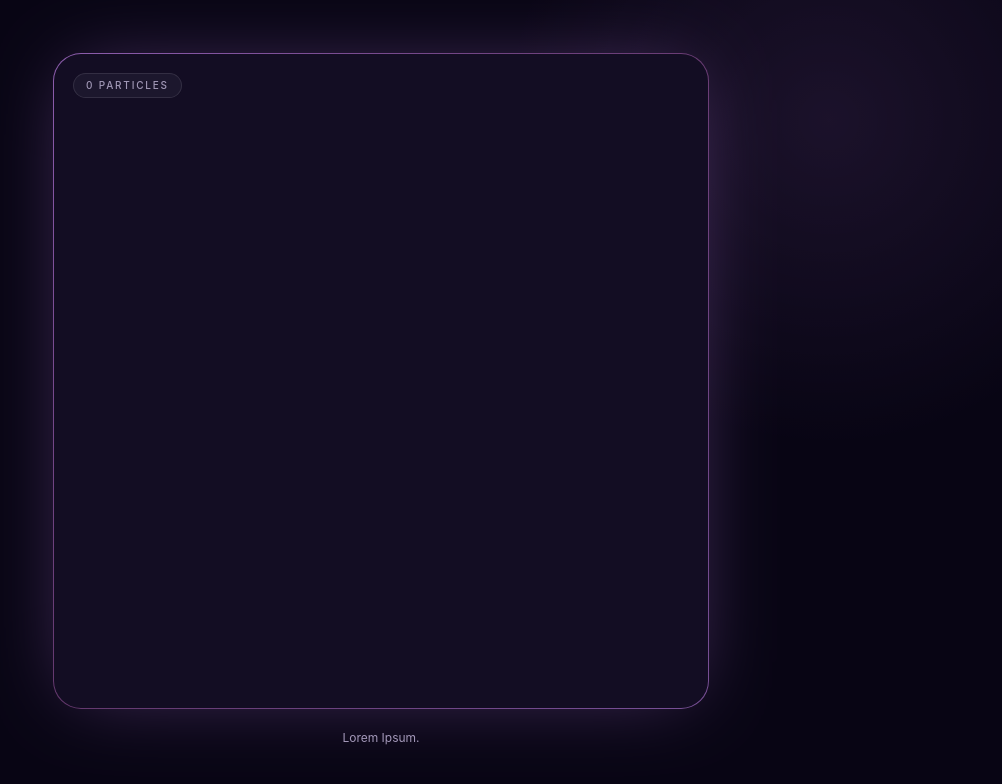
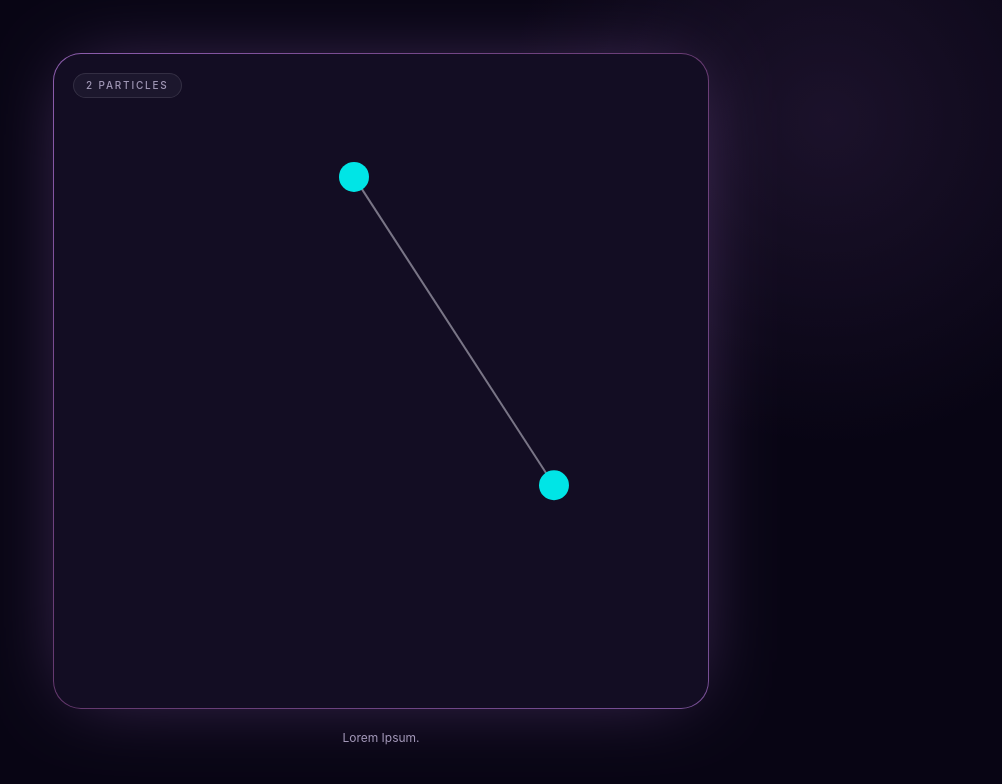
Before and after one commit to GSFranzoni/2d-soft-body-playground, a React (Vite) app: page / in a window 1280 px wide. Shown: the top 784 px of the page, without its empty margins (259-1261 px from the left). Built offline with nearby package versions, Linux system fonts and the light colour scheme.

Commit message:
feat: implement particle and spring mechanics in the simulation

```diff
--- a/src/app.tsx
+++ b/src/app.tsx
@@ -1,12 +1,24 @@
 import { useState } from "react";
 
 import { Canvas } from "@/components/canvas";
+import { Particle } from "@/core/particle";
+import { Spring } from "@/core/spring";
 import { Vector2 } from "@/core/vector2";
 import { World } from "@/core/world";
 
 export function App() {
   const [world] = useState(() => {
-    const world = new World(8, 8, new Vector2(0, 9.81));
+    const world = new World(8, 6);
+
+    const a = new Particle(new Vector2(3, 1), 1, 0.15);
+
+    const b = new Particle(new Vector2(5, 2), 1, 0.15);
+
+    world.addParticle(a);
+    world.addParticle(b);
+
+    world.addSpring(new Spring(a, b, 1, 10, 1));
+
     return world;
   });
 
@@ -16,7 +28,7 @@ export function App() {
       <section className="max-w-layout gap-edge relative flex w-full flex-col items-center">
         <div className="max-w-canvas rounded-frame bg-frame shadow-simulation relative aspect-square w-full p-px">
           <div className="rounded-frame-inner border-border bg-secondary absolute inset-2 border" />
-          <div className="rounded-frame-inner bg-card relative h-full w-full overflow-hidden [&>canvas]:block [&>canvas]:h-auto [&>canvas]:w-full">
+          <div className="rounded-frame-inner bg-card relative h-full w-full overflow-hidden">
             <Canvas world={world} />
           </div>
           <span className="top-edge left-edge rounded-pill border-border bg-secondary text-label tracking-label text-muted-foreground backdrop-blur-panel absolute border px-3 py-1 font-medium uppercase">
--- a/src/components/canvas.tsx
+++ b/src/components/canvas.tsx
@@ -1,6 +1,5 @@
 import { useRef } from "react";
 
-import type { Particle } from "@/core/particle";
 import { World } from "@/core/world";
 import { useAnimationFrame } from "@/hooks/use-animation-frame";
 
@@ -10,14 +9,19 @@ type Props = {
   world: World;
 };
 
+const styles = getComputedStyle(document.documentElement);
+
 export function Canvas({ world }: Props) {
   const canvasRef = useRef<HTMLCanvasElement>(null);
-
-  const colors = useRef(new Map<Particle, string>());
 
   const width = world.getWidth() * PIXELS_PER_METER;
 
   const height = world.getHeight() * PIXELS_PER_METER;
+
+  const colors = {
+    particles: styles.getPropertyValue("--simulation-particle").trim(),
+    spring: styles.getPropertyValue("--simulation-spring").trim(),
+  };
 
   useAnimationFrame((dt) => {
     world.update(dt);
@@ -31,18 +35,31 @@ export function Canvas({ world }: Props) {
     }
 
     context.clearRect(0, 0, width, height);
+    context.strokeStyle = colors.spring;
+    context.lineWidth = 2;
 
+    for (const spring of world.getSprings()) {
+      const a = spring.getA().getPosition();
+      const b = spring.getB().getPosition();
+
+      context.beginPath();
+
+      context.moveTo(a.x * PIXELS_PER_METER, a.y * PIXELS_PER_METER);
+      context.lineTo(b.x * PIXELS_PER_METER, b.y * PIXELS_PER_METER);
+
+      context.stroke();
+    }
+
+    context.fillStyle = colors.particles;
     for (const particle of world.getParticles()) {
       const position = particle.getPosition();
-
-      context.beginPath();
 
       const x = position.x * PIXELS_PER_METER;
       const y = position.y * PIXELS_PER_METER;
       const radius = particle.getRadius() * PIXELS_PER_METER;
 
+      context.beginPath();
       context.arc(x, y, radius, 0, Math.PI * 2);
-
       context.fill();
     }
   });
--- /dev/null
+++ b/src/core/spring.ts
@@ -0,0 +1,54 @@
+import type { Particle } from "@/core/particle";
+
+export class Spring {
+  constructor(
+    private readonly a: Particle,
+    private readonly b: Particle,
+    private readonly restLength: number,
+    private readonly stiffness: number,
+    private readonly damping: number,
+  ) {}
+
+  applyForce(): void {
+    const difference = this.b.getPosition().subtract(this.a.getPosition());
+
+    const length = difference.magnitude();
+
+    if (length === 0) {
+      return;
+    }
+
+    const direction = difference.scale(1 / length);
+
+    const displacement = length - this.restLength;
+
+    const relativeVelocity = this.b.getVelocity().subtract(this.a.getVelocity());
+
+    const relativeSpeed = relativeVelocity.dot(direction);
+
+    const springForce = this.stiffness * displacement;
+
+    const dampingForce = this.damping * relativeSpeed;
+
+    const force = direction.scale(springForce + dampingForce);
+
+    this.a.applyForce(force);
+    this.b.applyForce(force.scale(-1));
+  }
+
+  getA() {
+    return this.a;
+  }
+
+  getB() {
+    return this.b;
+  }
+
+  getStiffness() {
+    return this.stiffness;
+  }
+
+  getRestLength() {
+    return this.restLength;
+  }
+}
--- a/src/core/world.ts
+++ b/src/core/world.ts
@@ -1,9 +1,12 @@
 import { Collision } from "@/core/collision";
 import type { Particle } from "@/core/particle";
+import type { Spring } from "@/core/spring";
 import { Vector2 } from "@/core/vector2";
 
 export class World {
   private readonly particles: Particle[] = [];
+
+  private readonly springs: Spring[] = [];
 
   constructor(
     private width: number,
@@ -13,6 +16,10 @@ export class World {
 
   addParticle(particle: Particle) {
     this.particles.push(particle);
+  }
+
+  addSpring(spring: Spring) {
+    this.springs.push(spring);
   }
 
   update(dt: number) {
@@ -40,6 +47,10 @@ export class World {
     return this.particles;
   }
 
+  getSprings() {
+    return this.springs;
+  }
+
   getWidth(): number {
     return this.width;
   }
--- a/src/index.css
+++ b/src/index.css
@@ -74,4 +74,7 @@
   --input: oklch(1 0 0 / 0.14);
   --ring: oklch(0.7 0.17 325);
   --radius: 1.25rem;
+
+  --simulation-particle: oklch(0.82 0.17 195);
+  --simulation-spring: oklch(0.97 0.015 300 / 0.45);
 }
```
